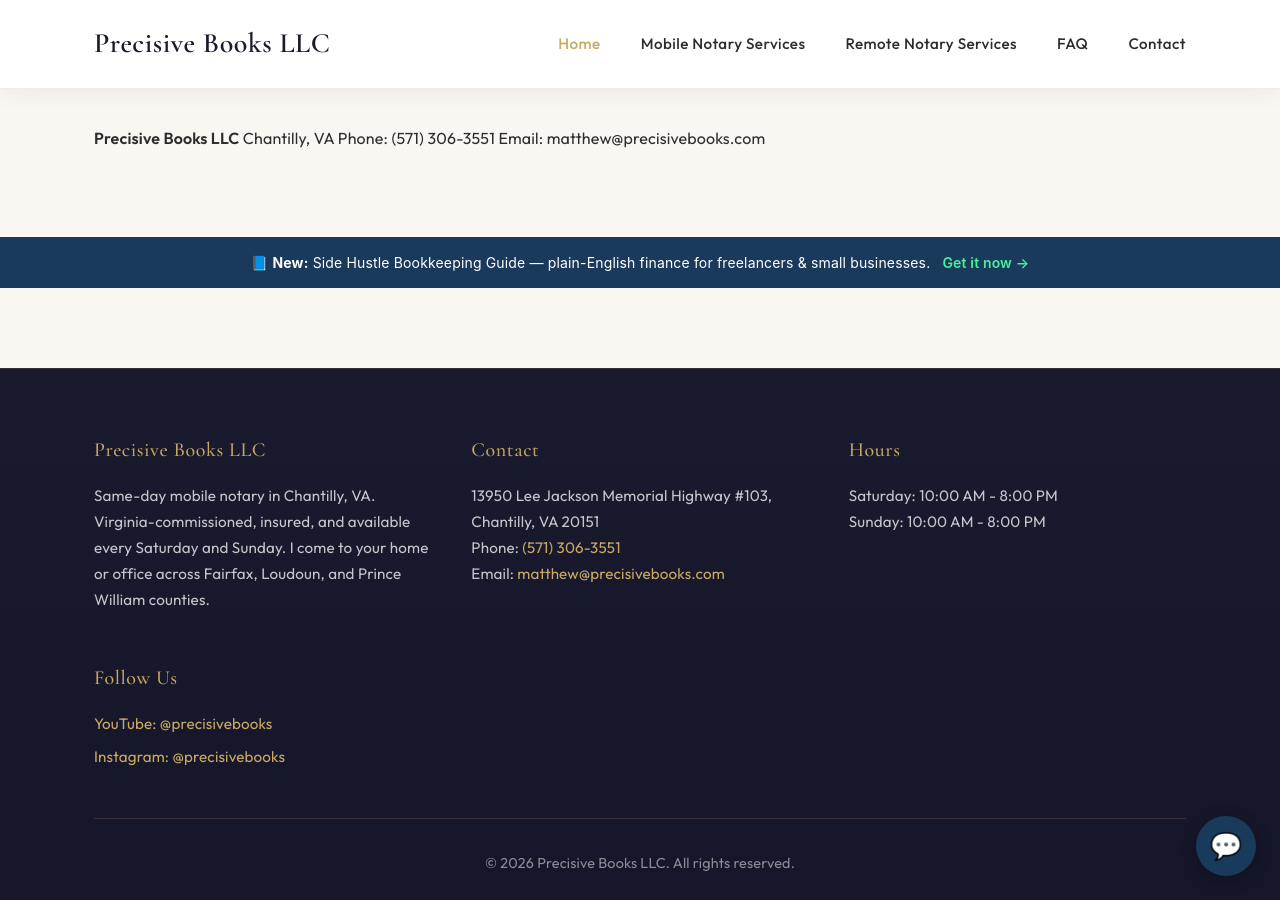
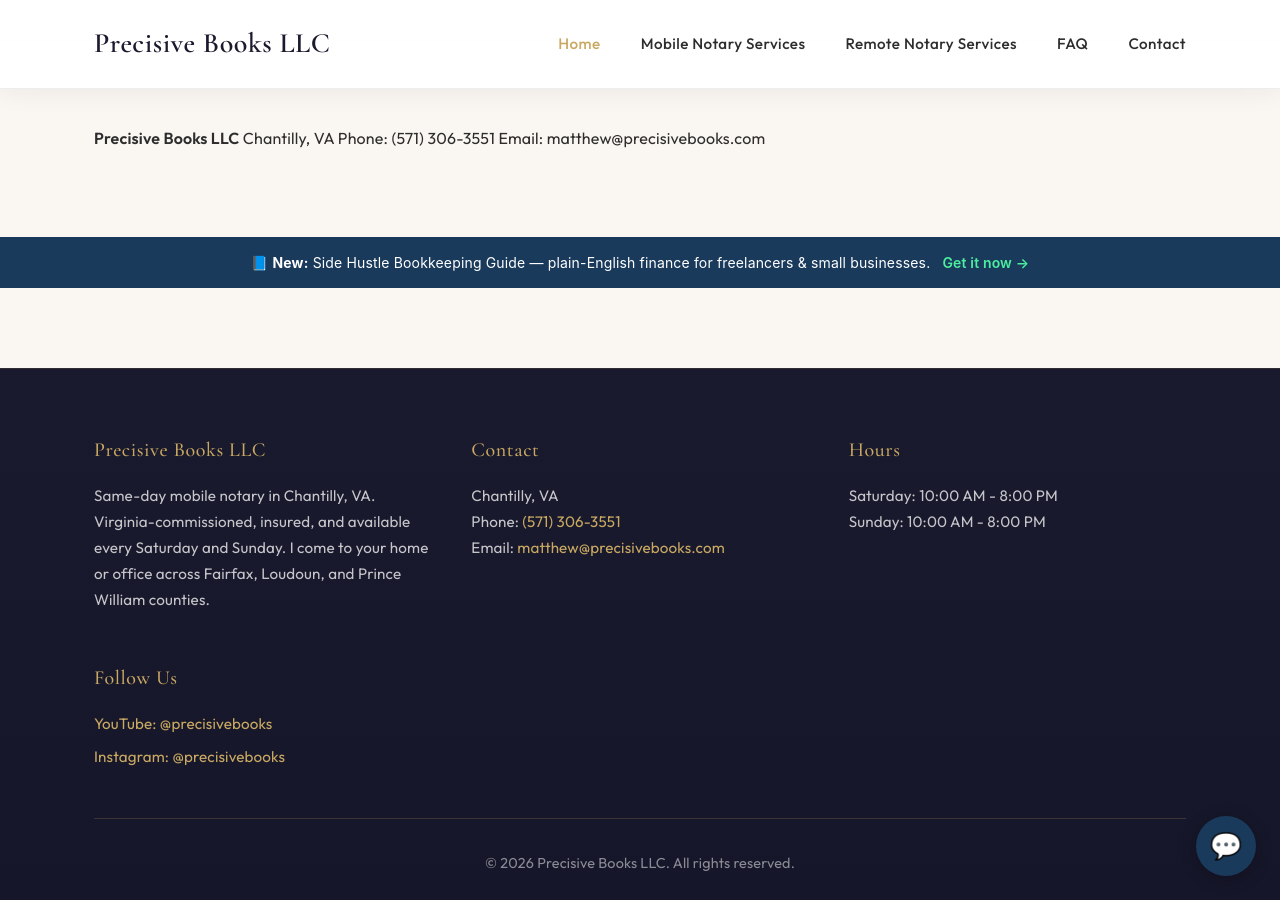
Before and after one commit to precisivebooks/precisivebooks-site, a Jekyll site: the page built from index.md, in a window 1280 px wide and 900 px high, scrolled down 3257 px. Built offline with Jekyll 4.4.1, drawn with Linux system fonts in a browser that asks for light colours.

Commit message:
Update _config.yml

```diff
--- a/_config.yml
+++ b/_config.yml
@@ -20,7 +20,7 @@ social:
 contact:
   phone: "(571) 306-3551"
   email: "matthew@precisivebooks.com"
-  address: "13950 Lee Jackson Memorial Highway #103, Chantilly, VA 20151"
+  address: "Chantilly, VA"
   hours:
     saturday: "Saturday: 10:00 AM - 8:00 PM"
     sunday: "Sunday: 10:00 AM - 8:00 PM"
```
